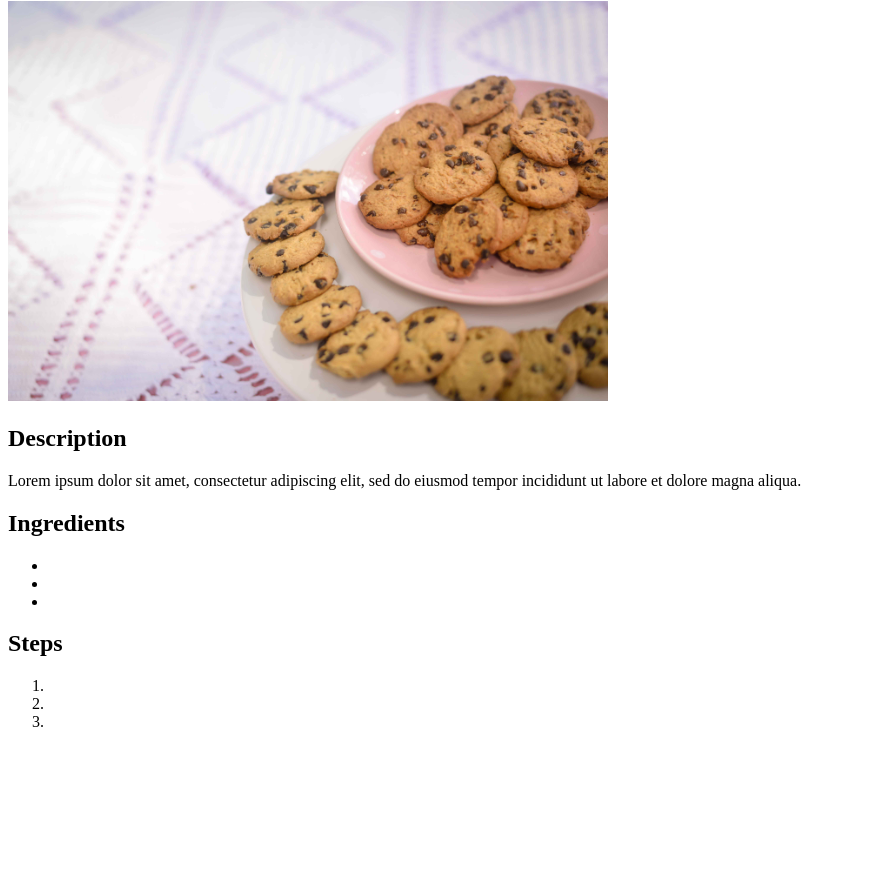
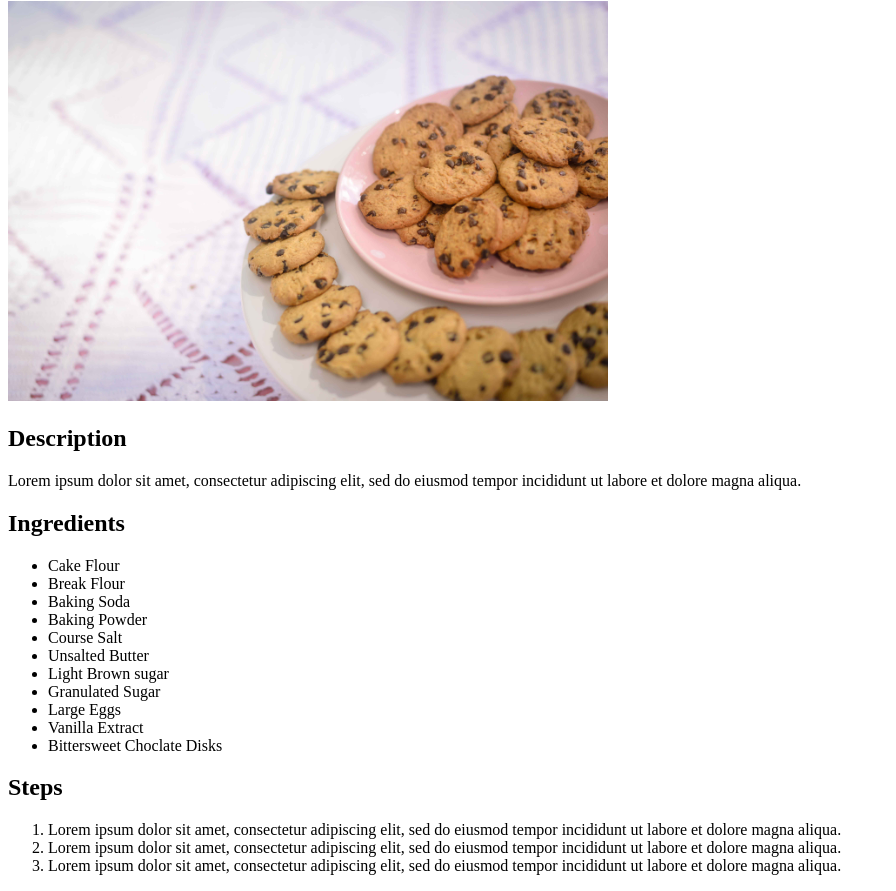
Before and after one commit to JordanPopp/odin-recipes, a plain HTML site: page recipes/cookie.html in a window 1280 px wide. Shown: the part 79-970 px from the top of the page, without its empty margins (0-896 px from the left). Before the commit the page ends 826 px from the top, so only its background shows below. Drawn offline with Linux system fonts and the light colour scheme.

Commit message:
Add ingrediants and steps section

```diff
--- a/recipes/cookie.html
+++ b/recipes/cookie.html
@@ -15,20 +15,31 @@
 
     <h2>Description</h2>
     <p>Lorem ipsum dolor sit amet, consectetur adipiscing elit,
-    sed do eiusmod tempor incididunt ut labore et dolore magna aliqua. </p>
+    sed do eiusmod tempor incididunt ut labore et dolore magna aliqua.</p>
 
     <h2>Ingredients</h2>
     <ul>
-        <li></li>
-        <li></li>
-        <li></li>
+        <li>Cake Flour</li>
+        <li>Break Flour</li>
+        <li>Baking Soda</li>
+        <li>Baking Powder</li>
+        <li>Course Salt</li>
+        <li>Unsalted Butter</li>
+        <li>Light Brown sugar</li>
+        <li>Granulated Sugar</li>
+        <li>Large Eggs</li>
+        <li>Vanilla Extract</li>
+        <li>Bittersweet Choclate Disks</li>
     </ul>
 
     <h2>Steps</h2>
     <ol>
-        <li></li>
-        <li></li>
-        <li></li>
+        <li>Lorem ipsum dolor sit amet, consectetur adipiscing elit,
+            sed do eiusmod tempor incididunt ut labore et dolore magna aliqua.</li>
+        <li>Lorem ipsum dolor sit amet, consectetur adipiscing elit,
+            sed do eiusmod tempor incididunt ut labore et dolore magna aliqua.</li>
+        <li>Lorem ipsum dolor sit amet, consectetur adipiscing elit,
+            sed do eiusmod tempor incididunt ut labore et dolore magna aliqua.</li>
     </ol>
 
 </body>
```
Also changed, not shown: recipes/ribeye.html (+13 -7 lines), recipes/taco.html (+16 -6 lines).
